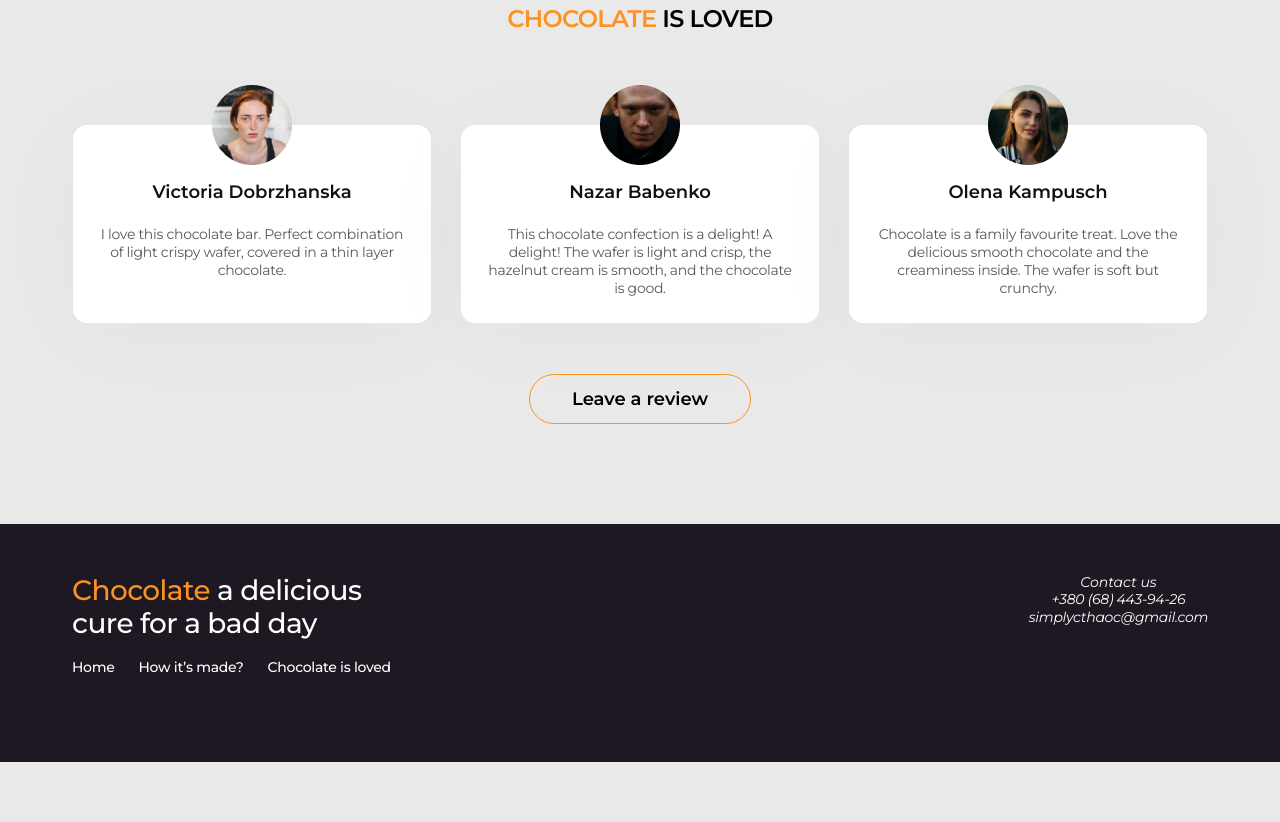
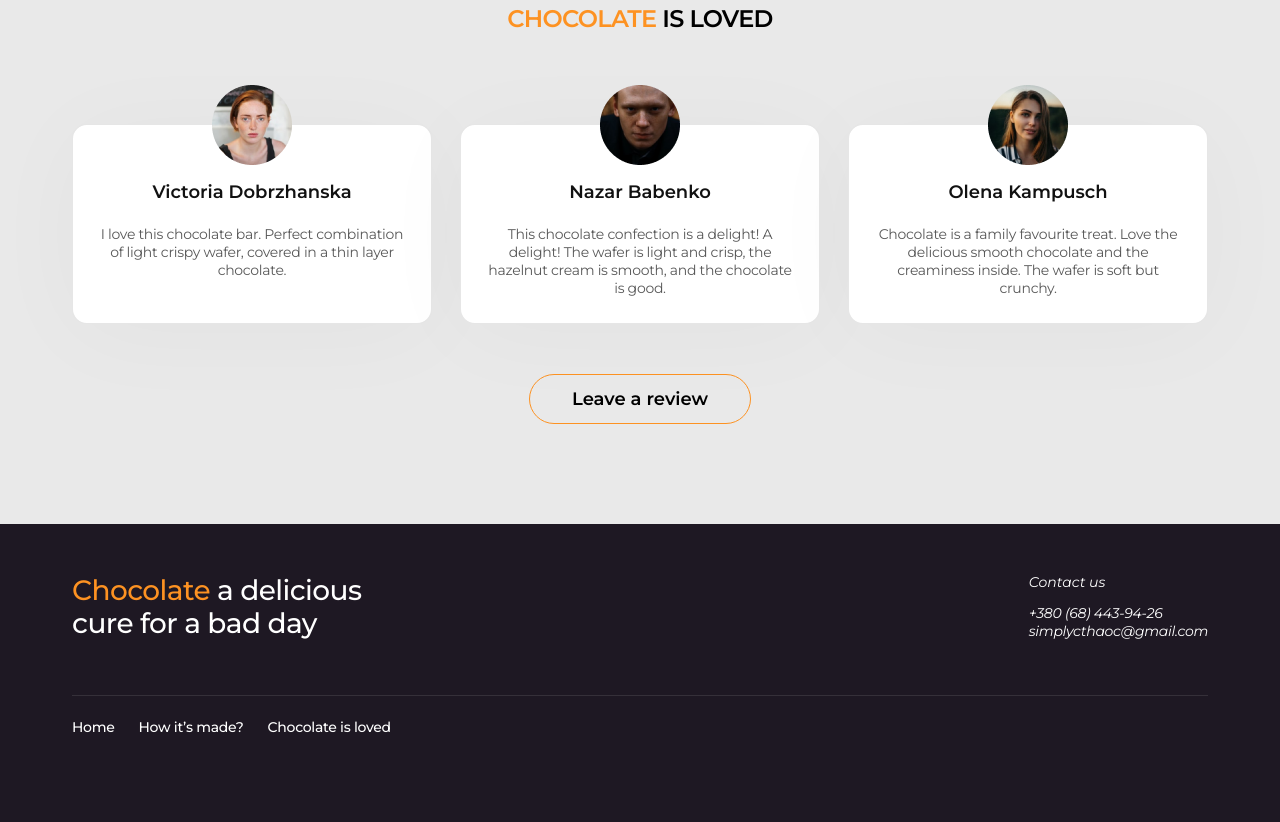
Before and after one commit to 0DarkDante/SIMPLY-CHOCOLATE-1, a plain HTML site: page index.html in a window 1280 px wide. Shown: the part 2248-3070 px from the top of the page. Before the commit the page ends 3010 px from the top, so only its background shows below. Drawn offline with nearby package versions, Linux system fonts and the light colour scheme.

Commit message:
finish footer

```diff
--- a/styles/style.css
+++ b/styles/style.css
@@ -370,6 +370,8 @@ footer {
   display: flex;
   justify-content: space-between;
   padding-top: 50px;
+  padding-bottom: 54px;
+  border-bottom: 1px solid rgba(255, 255, 255, 0.1);
 }
 
 .footer_title {
@@ -385,7 +387,7 @@ footer {
 }
 
 .footer_address {
-  text-align: left;
+
 }
 
 .footer_address_text {
@@ -393,6 +395,8 @@ footer {
   line-height: 1.28;
   text-align: center;
   color: #fff;
+  padding-bottom: 14px;
+  text-align: left;
 }
 
 .footer_address_flex {
@@ -406,16 +410,19 @@ footer {
   letter-spacing: -0.02em;
   text-align: center;
   color: #fff;
+  text-align: left;
 }
 
 .footer_address_br {
-border: 1px solid rgba(255, 255, 255, 0.1);
+  border: 1px solid rgba(255, 255, 255, 0.1);
   width: 1136px;
   height: 0px;
 
 }
 
-.footer_nav {}
+.footer_nav {
+  margin-top: 24px;
+}
 
 .footer_nav_items {
   display: flex;
```
Also changed, not shown: index.html (+0 -2 lines).
